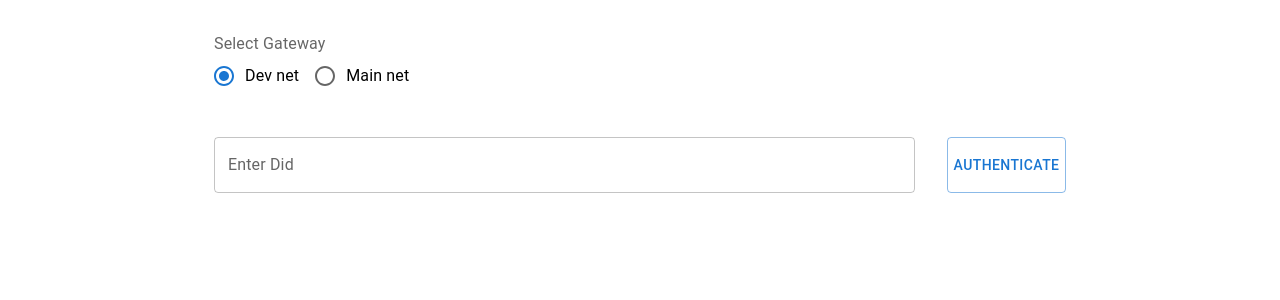
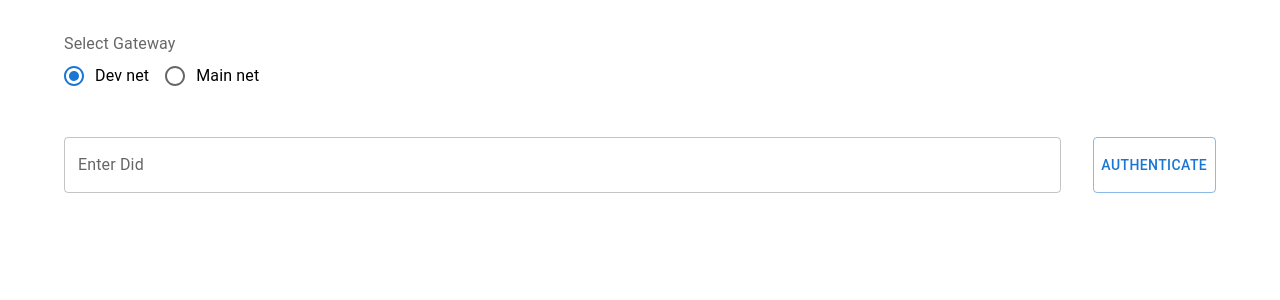
Before and after one commit to code-business/ceramic-frontend, a React app: page / in a window 1280 px wide. Shown: the top 300 px of the page. Built offline with nearby package versions, Linux system fonts and the light colour scheme.

Commit message:
lg container

```diff
--- a/src/App.tsx
+++ b/src/App.tsx
@@ -124,7 +124,7 @@ export default function App() {
 
   return (
     <>
-      <Container maxWidth="md">
+      <Container maxWidth="lg">
         <Box mt={4}>
           <FormControl>
             <FormLabel id="demo-radio-buttons-group-label">
@@ -224,7 +224,7 @@ export default function App() {
             ) : (
               <Box mt={5} className="d-flex">
                 <Grid container spacing={2}>
-                  <Grid item xs={4}>
+                  <Grid item xs={6}>
                     <List style={{ overflowX: "auto" }}>
                       {!ceramicIdsLoader ? (
                         ceramicIds?.data?.map((id: string) => (
@@ -255,12 +255,12 @@ export default function App() {
                       )}
                     </List>
                   </Grid>
-                  <Grid item xs={8} style={{ wordWrap: "break-word" }}>
+                  <Grid item xs={6} style={{ wordWrap: "break-word" }}>
                     <Box sx={{ marginTop: "2rem", overflowX: "auto" }}>
                       {loading ? (
                         <CircularProgress />
                       ) : (
-                        <ReactJson src={response as object} />
+                        response && <ReactJson src={response as object} />
                       )}
                     </Box>
                   </Grid>
```
